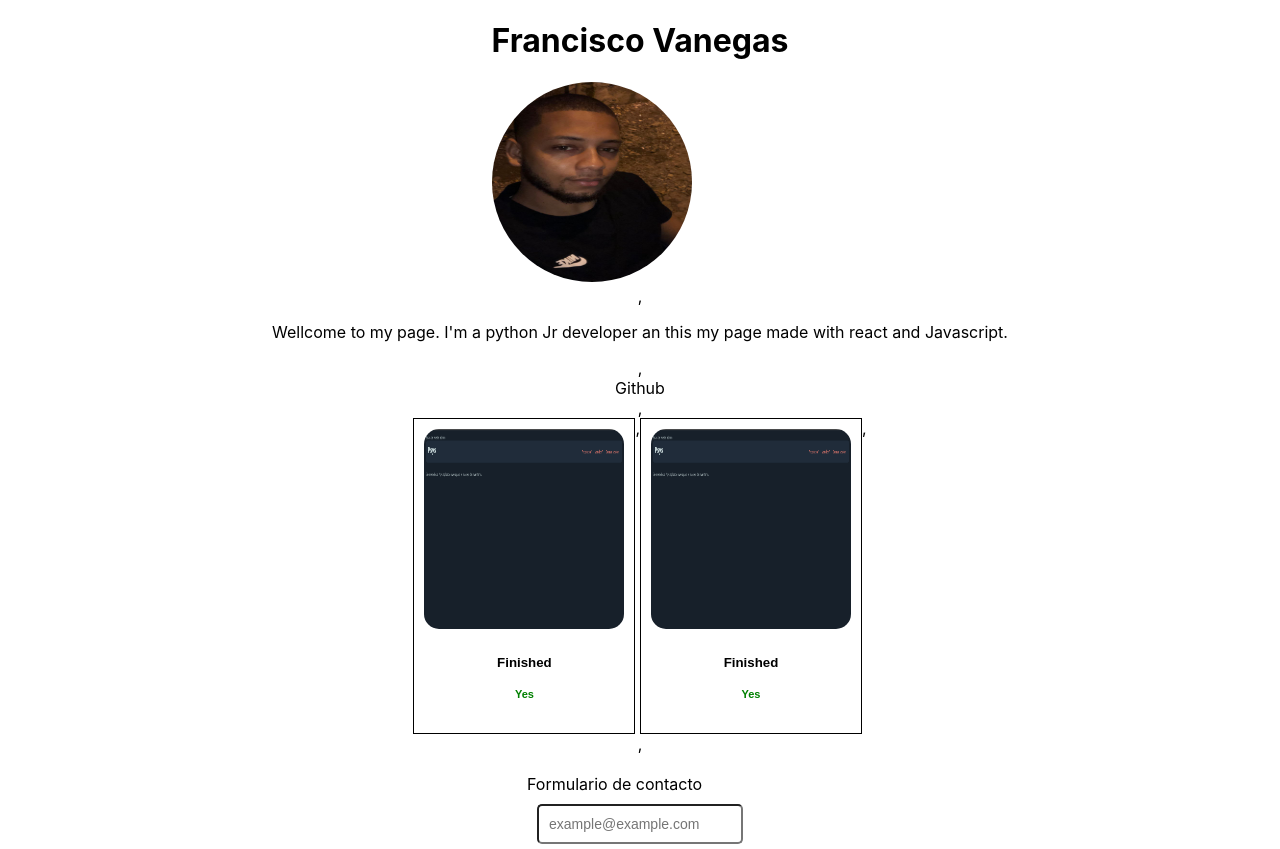
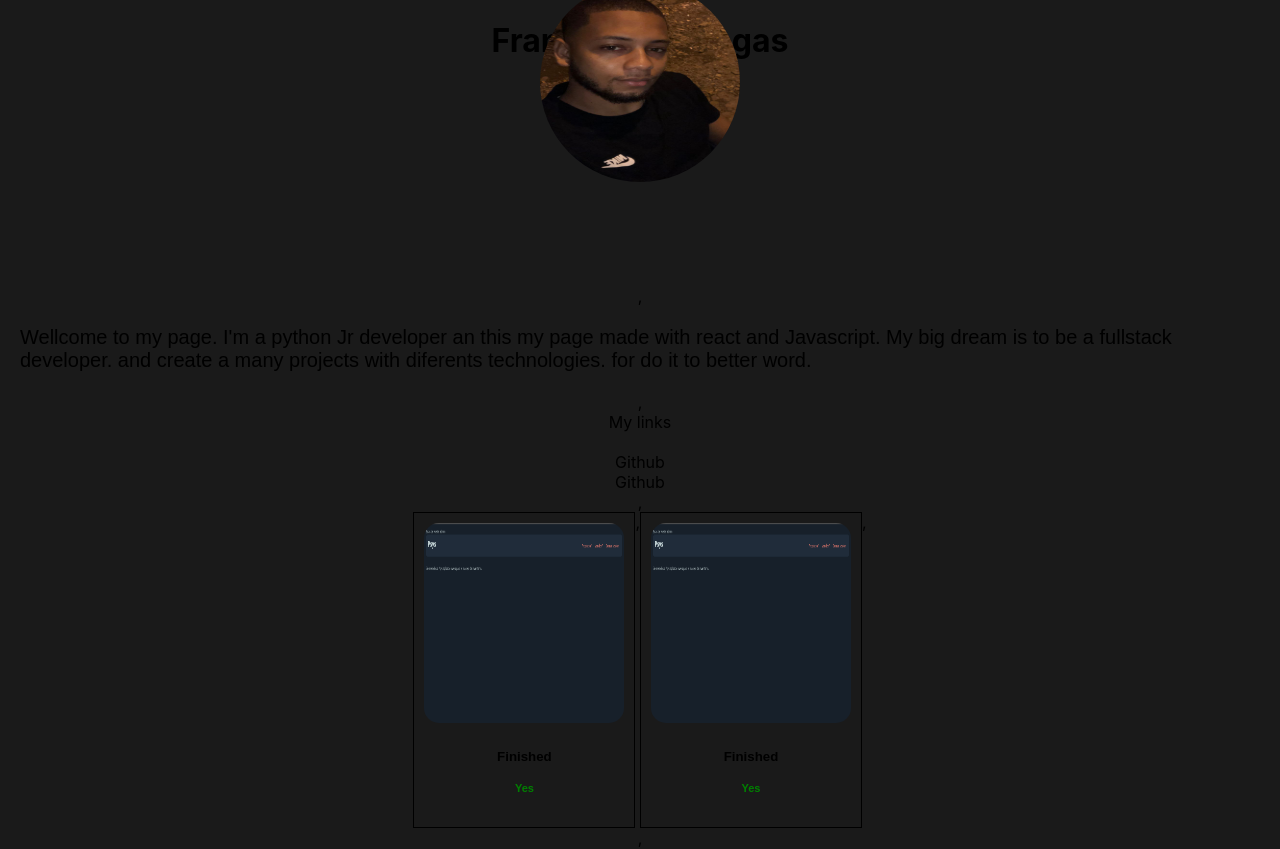
Before and after one commit to FranciscoDJVI/Javascript, a React (Create React App) app in the folder mifirstpage/: page / in a window 1280 px wide. Shown: the top 849 px of the page. Built offline with nearby package versions, Linux system fonts and the light colour scheme.

Commit message:
background app

```diff
--- a/mifirstpage/src/App.css
+++ b/mifirstpage/src/App.css
@@ -1,40 +1,9 @@
+html,
+body {
+  background-color: hsl(255, 0%, 10%);
+}
 .App {
   text-align: center;
-}
-
-.App-logo {
-  height: 40vmin;
-  pointer-events: none;
-}
-
-@media (prefers-reduced-motion: no-preference) {
-  .App-logo {
-    animation: App-logo-spin infinite 20s linear;
-  }
-}
-
-.App-header {
-  background-color: #282c34;
-  min-height: 100vh;
-  display: flex;
-  flex-direction: column;
-  align-items: center;
-  justify-content: center;
-  font-size: calc(10px + 2vmin);
-  color: white;
-}
-
-.App-link {
-  color: #61dafb;
-}
-
-@keyframes App-logo-spin {
-  from {
-    transform: rotate(0deg);
-  }
-  to {
-    transform: rotate(360deg);
-  }
 }
 
 .main {
@@ -47,6 +16,10 @@
   border-radius: 50%;
   height: 200px;
   width: 200px;
+  position: relative;
+  top: 40%;
+  left: 50%;
+  transform: translate(-50%, -50%);
 }
 
 .formcontact form {
--- a/mifirstpage/src/components/FormContact.js
+++ b/mifirstpage/src/components/FormContact.js
@@ -1,5 +1,11 @@
 import React, { useState } from "react";
 import "../App.css";
+
+const StyleFormaContact = {
+  textAlign: "center",
+  fontStyle: "italic",
+  fontWeight: "bold",
+};
 
 function FormContact() {
   const [inputValue, setInputValue] = useState("");
@@ -24,7 +30,7 @@ function FormContact() {
   return (
     <div className="formcontact">
       <form>
-        <span>Formulario de contacto</span>
+        <span style={StyleFormaContact}>Formulario de contacto</span>
         <input
           type="input"
           placeholder="example@example.com"
--- a/mifirstpage/src/components/Links.js
+++ b/mifirstpage/src/components/Links.js
@@ -1,8 +1,25 @@
 import React from "react";
+
+const StyeLinks = {
+  display: "flex",
+  flexDirection: "column",
+  flexWrap: "wrap",
+  alignItems: "center",
+  justifyContent: "center",
+};
 
 function Links() {
   return (
-    <div className="link">
+    <div className="link" style={StyeLinks}>
+      <span>My links</span>
+      <br />
+      <a
+        href="https://github.com/FranciscoDJVI"
+        target="_blank"
+        rel="noopener noreferrer"
+      >
+        Github
+      </a>
       <a
         href="https://github.com/FranciscoDJVI"
         target="_blank"
--- a/mifirstpage/src/components/TextPresentation.js
+++ b/mifirstpage/src/components/TextPresentation.js
@@ -2,9 +2,11 @@ import React from "react";
 
 function TextPresentation() {
   return (
-    <p>
+    <p style={{ fontSize: "20px", margin: "20px", fontFamily: "Arial" }}>
       Wellcome to my page. I'm a python Jr developer an this my page made with
-      react and Javascript.
+      react and Javascript. My big dream is to be a fullstack developer. and
+      create a many projects with diferents technologies. for do it to better
+      word.
     </p>
   );
 }
```
